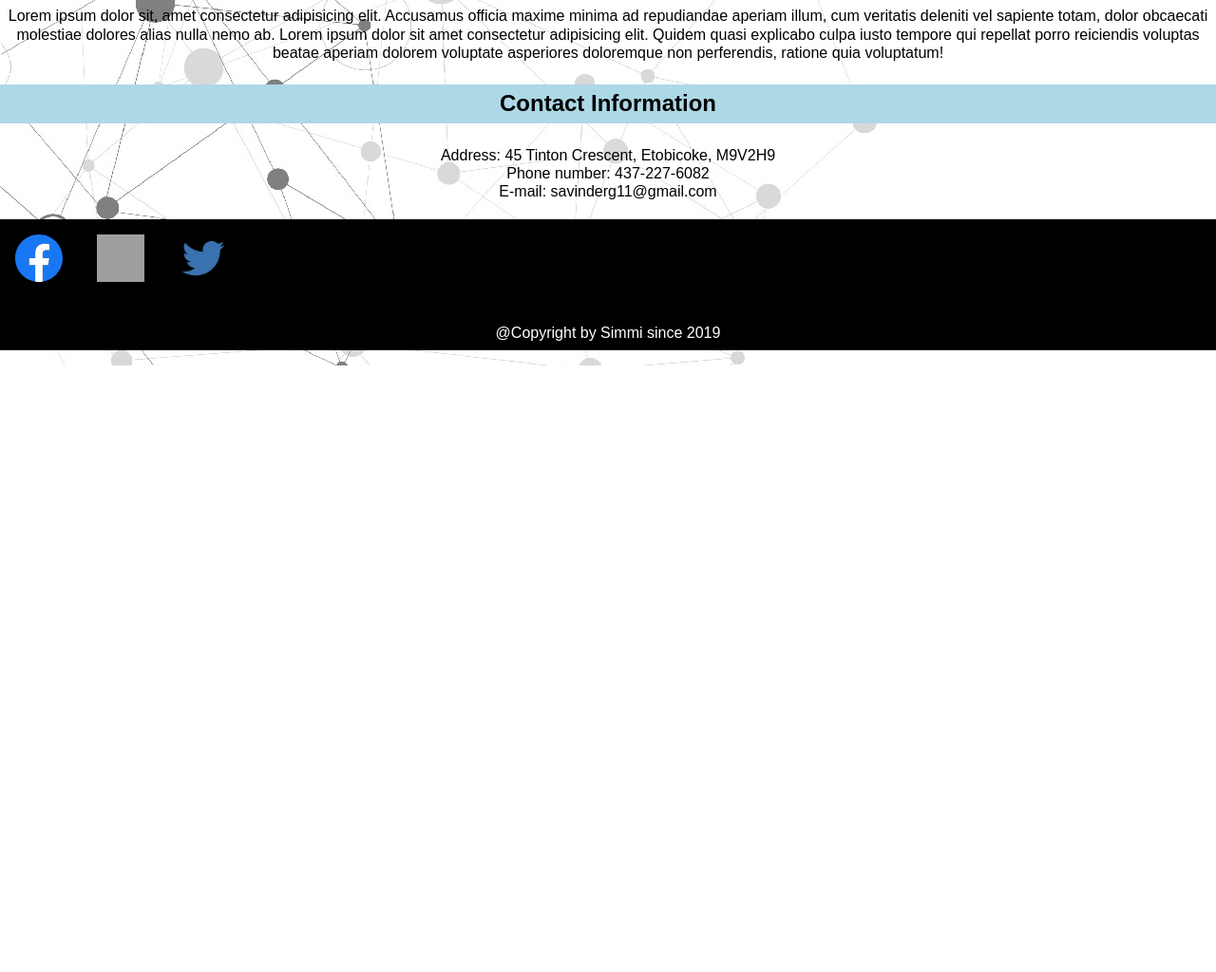
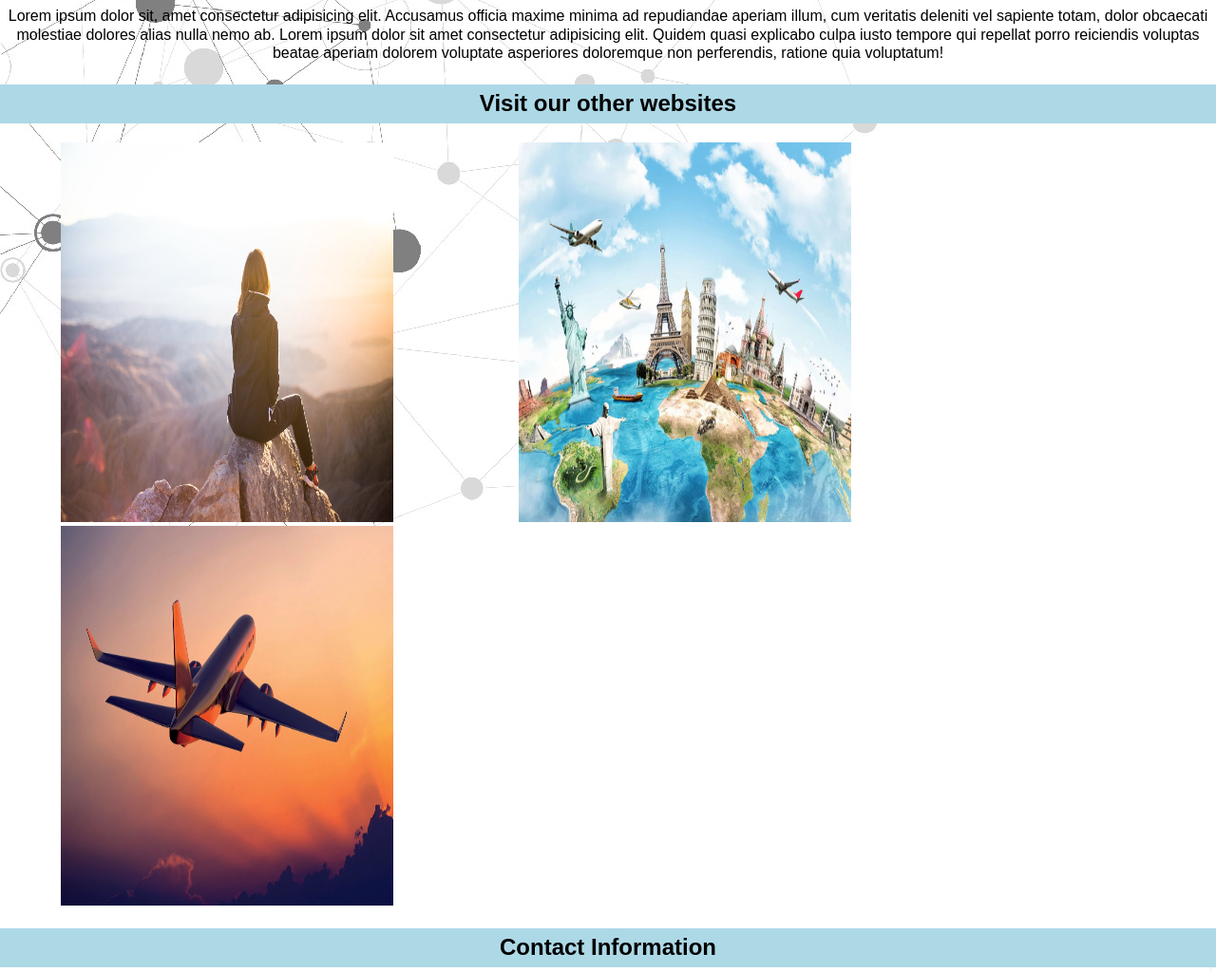
Before and after one commit to savinder-7100/my-bio, a plain HTML site: page index.html in a window 1280 px wide. Shown: the part 1101-2125 px from the top of the page at 95% size. Before the commit the page ends 1486 px from the top, so only its background shows below. Drawn offline with Linux system fonts and the light colour scheme; grey boxes are pictures that could not be loaded.

Commit message:
second commit

```diff
--- a/css/style.css
+++ b/css/style.css
@@ -10,7 +10,7 @@ body
     font-weight: bolder;
     text-align: center;
 }
-img
+nav img
 {
     width: 100%;
     height: 450px;
@@ -52,6 +52,11 @@ section ul li
     text-align: center;
     list-style: none;
 }
+.lastsec a
+{
+    text-align: center;
+    padding: 4em;
+}
 footer
 {
     background-color: black;
--- a/index.html
+++ b/index.html
@@ -51,6 +51,13 @@
     <p>Lorem ipsum dolor sit, amet consectetur adipisicing elit. Accusamus officia maxime minima ad repudiandae aperiam illum, cum veritatis deleniti vel sapiente totam, dolor obcaecati molestiae dolores alias nulla nemo ab. Lorem ipsum dolor sit amet consectetur adipisicing elit. Quidem quasi explicabo culpa iusto tempore qui repellat porro reiciendis voluptas beatae aperiam dolorem voluptate asperiores doloremque non perferendis, ratione quia voluptatum!</p>
     </section>
 
+    <section class="lastsec">
+        <h2>Visit our other websites</h2>
+        <a href="#"><img src="Img/img1.jpeg" alt="image 1" width="350px" height="400px"></a>
+        <a href="#"><img src="Img/img2.jpg" alt="image 2" width="350px" height="400px"></a>
+        <a href="#"><img src="Img/img3.jpg" alt="image 3" width="350px" height="400px"></a>
+    </section>
+
     <article>
     <h2>Contact Information</h2>
     <p>Address: 45 Tinton Crescent, Etobicoke, M9V2H9<br>
```
Also changed, not shown: Img/img1.jpeg (added), Img/img2.jpg (added), Img/img3.jpg (added).
